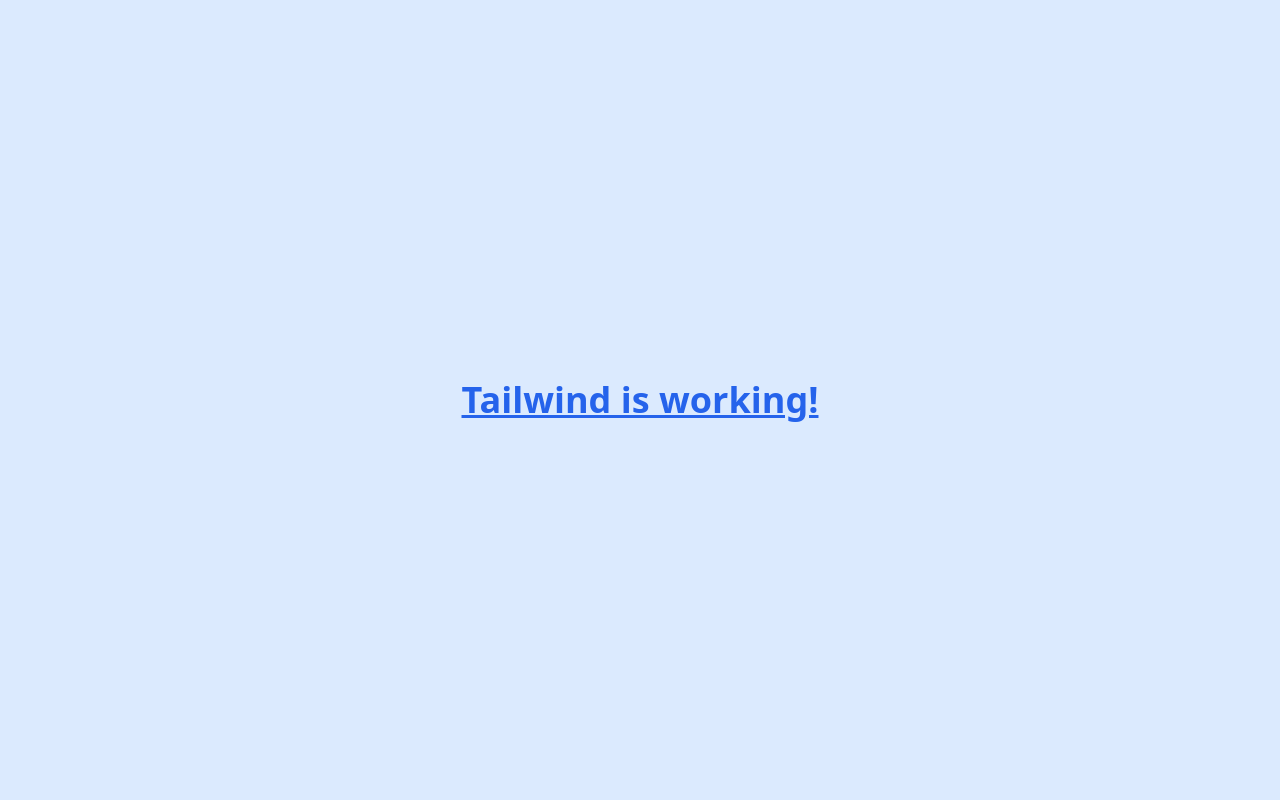
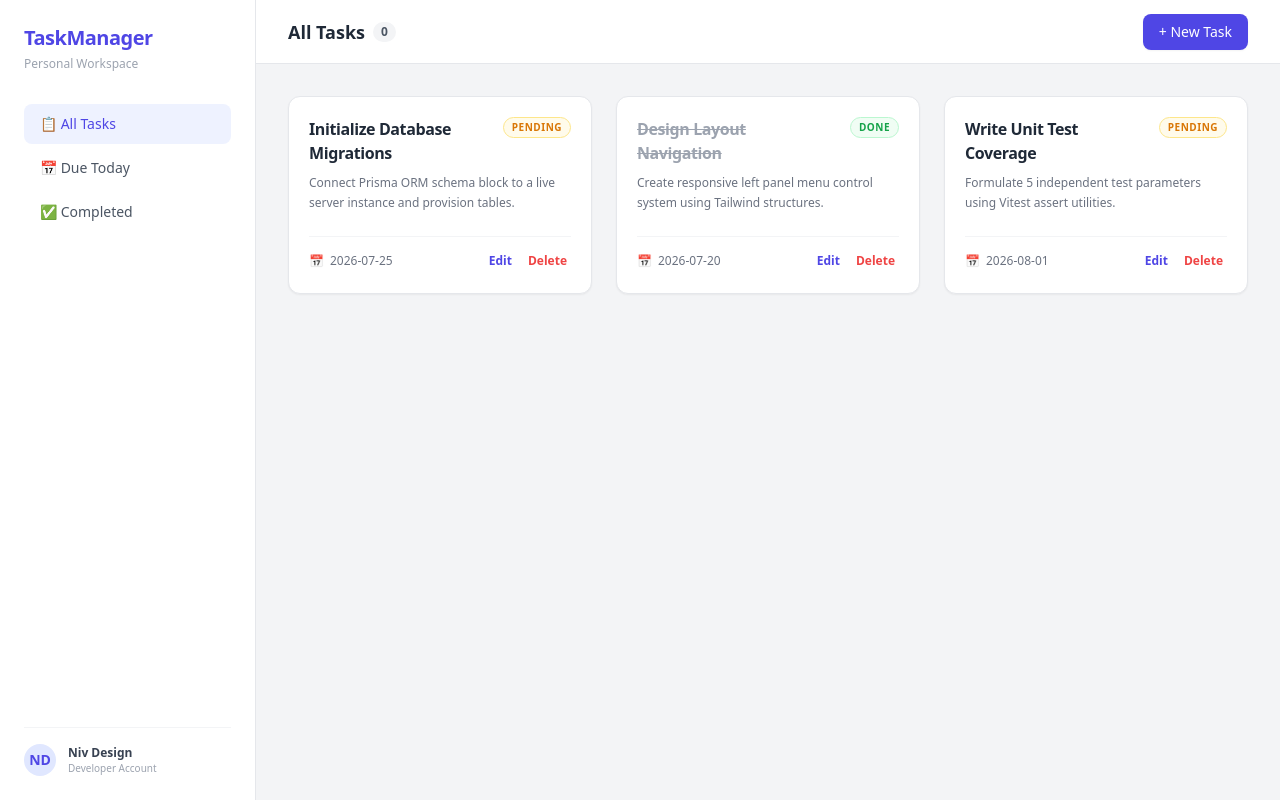
Before and after one commit to NivDesignDev/PersonalTaskManager_Project3, a React (Vite) app: page / in a window 1280 px wide. Built offline with nearby package versions, Linux system fonts and the light colour scheme.

Commit message:
feat: complete step 2.2 mock task grid mapping and state documentation

```diff
--- a/src/App.jsx
+++ b/src/App.jsx
@@ -1,11 +1,167 @@
+import { useState } from "react";
+
 function App() {
+ // Temporary dummy task database matching our Prisma model fields exactly
+const [tasks, setTasks] = useState([
+  {
+    id: 1,
+    name: "Initialize Database Migrations",
+    description: "Connect Prisma ORM schema block to a live server instance and provision tables.",
+    dueDate: "2026-07-25",
+    isCompleted: false,
+  },
+  {
+    id: 2,
+    name: "Design Layout Navigation",
+    description: "Create responsive left panel menu control system using Tailwind structures.",
+    dueDate: "2026-07-20",
+    isCompleted: true,
+  },
+  {
+    id: 3,
+    name: "Write Unit Test Coverage",
+    description: "Formulate 5 independent test parameters using Vitest assert utilities.",
+    dueDate: "2026-08-01",
+    isCompleted: false,
+  }
+]);
+
+  // This state will track which navigation/filter tab is currently active
+  const [activeTab, setActiveTab] = useState("all");
+
   return (
-    <div className="flex items-center justify-center min-h-screen bg-blue-100">
-      <h1 className="text-4xl font-bold text-blue-600 underline">
-        Tailwind is working!
-      </h1>
+    <div className="flex h-screen bg-gray-100 text-gray-800 font-sans">
+
+      {/* LEFT SIDEBAR: Navigation & Filter Controls */}
+      <aside className="w-64 bg-white border-r border-gray-200 flex flex-col justify-between p-6">
+        <div>
+          {/* App Branding Title */}
+          <div className="mb-8">
+            <h1 className="text-xl font-bold text-indigo-600 tracking-tight">
+              TaskManager
+            </h1>
+            <p className="text-xs text-gray-400 mt-1">Personal Workspace</p>
+          </div>
+
+          {/* Navigation/Filter Links */}
+          <nav className="space-y-1">
+            <button
+              onClick={() => setActiveTab("all")}
+              className={`w-full text-left px-4 py-2.5 rounded-lg text-sm font-medium transition-colors ${
+                activeTab === "all"
+                  ? "bg-indigo-50 text-indigo-600"
+                  : "text-gray-600 hover:bg-gray-50"
+              }`}
+            >
+              📋 All Tasks
+            </button>
+            <button
+              onClick={() => setActiveTab("today")}
+              className={`w-full text-left px-4 py-2.5 rounded-lg text-sm font-medium transition-colors ${
+                activeTab === "today"
+                  ? "bg-indigo-50 text-indigo-600"
+                  : "text-gray-600 hover:bg-gray-50"
+              }`}
+            >
+              📅 Due Today
+            </button>
+            <button
+              onClick={() => setActiveTab("completed")}
+              className={`w-full text-left px-4 py-2.5 rounded-lg text-sm font-medium transition-colors ${
+                activeTab === "completed"
+                  ? "bg-indigo-50 text-indigo-600"
+                  : "text-gray-600 hover:bg-gray-50"
+              }`}
+            >
+              ✅ Completed
+            </button>
+          </nav>
+        </div>
+
+        {/* User Workspace Profile Card Placeholder at Bottom */}
+        <div className="border-t border-gray-100 pt-4 flex items-center gap-3">
+          <div className="w-8 h-8 rounded-full bg-indigo-100 text-indigo-600 flex items-center justify-center font-semibold text-sm">
+            ND
+          </div>
+          <div>
+            <p className="text-xs font-semibold text-gray-700">Niv Design</p>
+            <p className="text-[10px] text-gray-400">Developer Account</p>
+          </div>
+        </div>
+      </aside>
+
+      {/* RIGHT MAIN WINDOW: Displays active tasks grid */}
+      <main className="flex-1 flex flex-col min-w-0 overflow-hidden">
+
+        {/* Top Header Bar inside Main Window */}
+        <header className="h-16 bg-white border-b border-gray-200 flex items-center justify-between px-8">
+          <div className="flex items-center gap-2">
+            <h2 className="text-lg font-semibold capitalize text-gray-800">
+              {activeTab} Tasks
+            </h2>
+            <span className="px-2 py-0.5 text-xs font-semibold bg-gray-100 text-gray-600 rounded-full">
+              0
+            </span>
+          </div>
+
+          {/* Action Trigger for Task Creation */}
+          <button className="bg-indigo-600 hover:bg-indigo-700 text-white px-4 py-2 rounded-lg text-sm font-medium transition-colors shadow-sm">
+            + New Task
+          </button>
+        </header>
+
+        {/* Dynamic Task Grid Work Area Container */}
+        <div className="flex-1 overflow-y-auto p-8">
+  <div className="grid grid-cols-1 md:grid-cols-2 lg:grid-cols-3 gap-6">
+    {tasks.map((task) => (
+      <div
+        key={task.id}
+        className="bg-white rounded-xl border border-gray-200 p-5 shadow-sm flex flex-col justify-between hover:shadow-md transition-shadow"
+      >
+        <div>
+          {/* Card Header: Title & Completion Flag */}
+          <div className="flex items-start justify-between gap-4 mb-2">
+            <h3 className={`font-semibold text-base tracking-tight ${task.isCompleted ? 'line-through text-gray-400' : 'text-gray-800'}`}>
+              {task.name}
+            </h3>
+            <span className={`text-[10px] uppercase font-bold tracking-wider px-2 py-0.5 rounded-full shrink-0 ${
+              task.isCompleted ? 'bg-green-50 text-green-600 border border-green-200' : 'bg-amber-50 text-amber-600 border border-amber-200'
+            }`}>
+              {task.isCompleted ? 'Done' : 'Pending'}
+            </span>
+          </div>
+
+          {/* Description Text */}
+          <p className="text-gray-500 text-xs line-clamp-3 mb-4 leading-relaxed">
+            {task.description || "No description provided."}
+          </p>
+        </div>
+
+        {/* Card Footer: Metadata & Action Triggers */}
+        <div className="border-t border-gray-100 pt-3 mt-2 flex items-center justify-between text-xs">
+          <div className="flex items-center gap-1.5 text-gray-400">
+            <span>📅</span>
+            <span className="font-medium text-gray-500">{task.dueDate}</span>
+          </div>
+
+          <div className="flex items-center gap-2">
+            <button className="text-indigo-600 hover:text-indigo-800 font-semibold p-1">
+              Edit
+            </button>
+            <button className="text-red-500 hover:text-red-700 font-semibold p-1">
+              Delete
+            </button>
+          </div>
+        </div>
+      </div>
+    ))}
+  </div>
+</div>
+
+      </main>
+
     </div>
-  )
+  );
 }
 
-export default App
+export default App;
```
